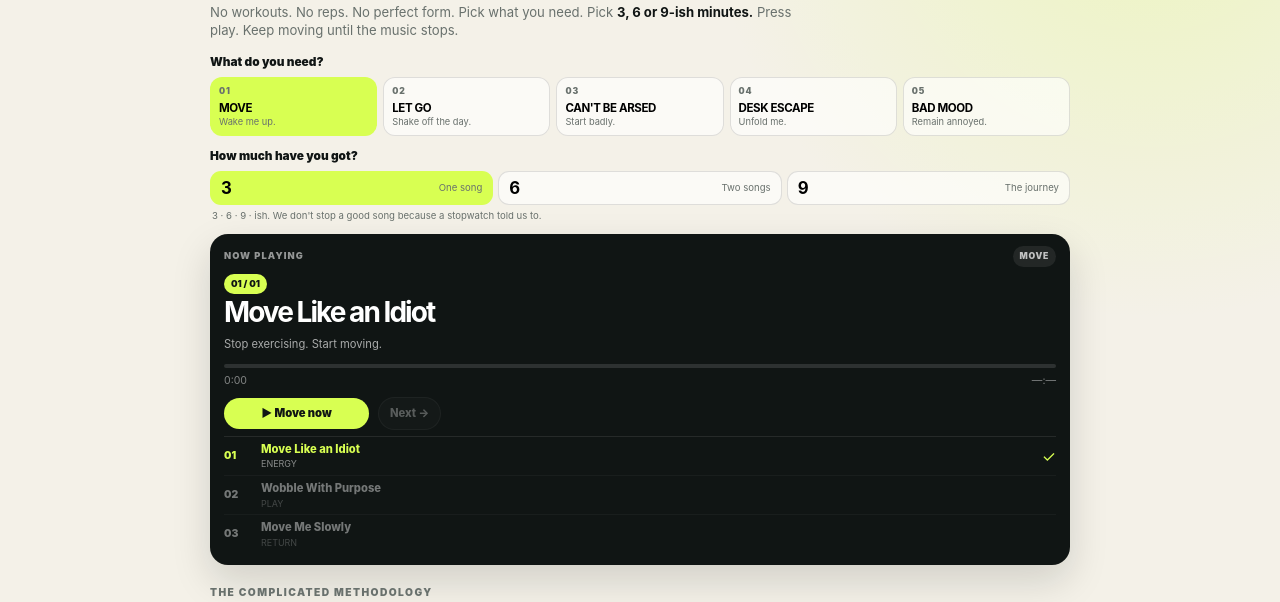
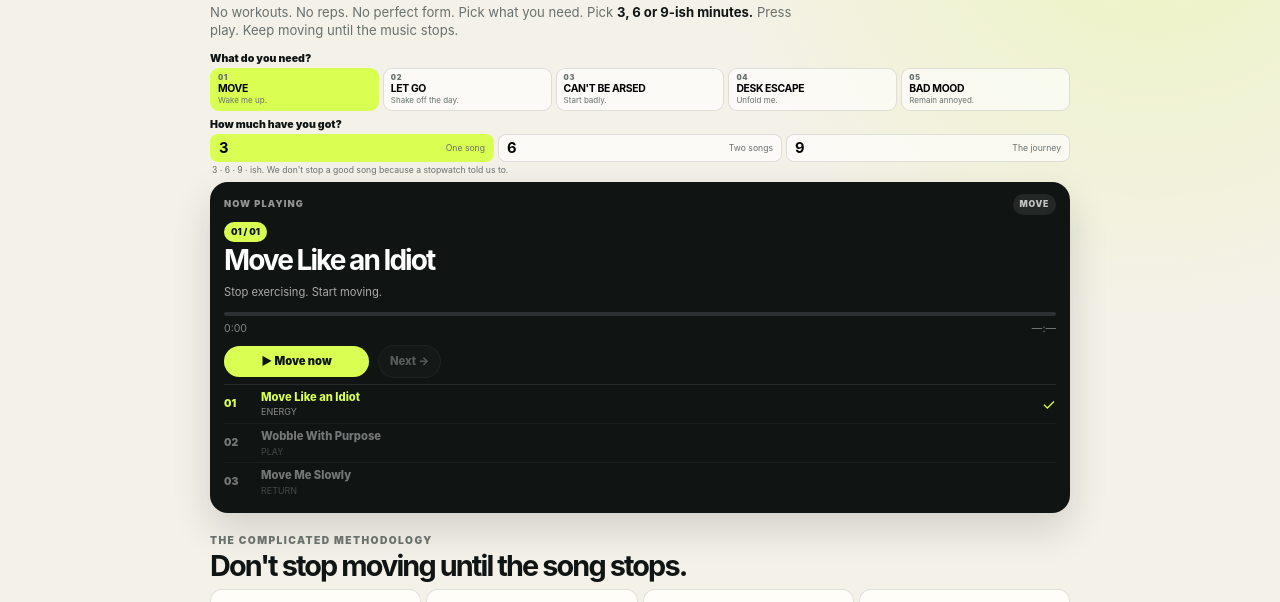
Before and after one commit to AGWilkins/Move-ish, a plain HTML site: page index.html in a window 1280 px wide. Shown: the part 129-731 px from the top of the page. Drawn offline with Linux system fonts and the light colour scheme.

Commit message:
Add responsive styles for hero and journeys sections

```diff
--- a/index.html
+++ b/index.html
@@ -871,7 +871,21 @@
         font-size:1.08rem;
         line-height:1.48;
       }
-
+@media (min-width:651px) {
+  .hero {
+    padding-bottom:10px;
+  }
+
+  .hero-title {
+    font-size:2.35rem;
+    margin-bottom:6px;
+  }
+
+  .hero p {
+    font-size:.76rem;
+    margin-bottom:0;
+  }
+}
       .journeys {
         grid-template-columns:1fr;
         gap:7px;
@@ -1321,7 +1335,77 @@
     padding:14px 18px;
     font-size:1.65rem;
   }
-
+@media (min-width:651px) {
+
+  /* Compress selector zone */
+  .choice-section {
+    margin-bottom:6px;
+  }
+
+  .choice-title {
+    margin-bottom:4px;
+    font-size:.66rem;
+    line-height:1;
+  }
+
+  .journeys {
+    gap:4px;
+    margin-bottom:7px;
+  }
+
+  .journey {
+    padding:5px 7px;
+    border-radius:9px;
+  }
+
+  .journey-number {
+    margin-bottom:2px;
+    font-size:.46rem;
+    line-height:1;
+  }
+
+  .journey strong {
+    font-size:.65rem;
+    line-height:1;
+  }
+
+  .journey span:last-child {
+    margin-top:2px;
+    font-size:.50rem;
+    line-height:1.1;
+  }
+
+  /* Compress 3 / 6 / 9 */
+  .duration-row {
+    gap:4px;
+  }
+
+  .duration {
+    min-height:28px;
+    padding:3px 8px;
+    border-radius:8px;
+  }
+
+  .duration strong {
+    font-size:.92rem;
+    line-height:1;
+  }
+
+  .duration span {
+    font-size:.54rem;
+  }
+
+  .ish {
+    margin-top:3px;
+    font-size:.54rem;
+    line-height:1.2;
+  }
+
+  /* Pull player upward */
+  .player {
+    margin-top:6px;
+  }
+}
   /* Clarity Cycle */
   .clarity-origin {
     padding:16px 0 0;
```
